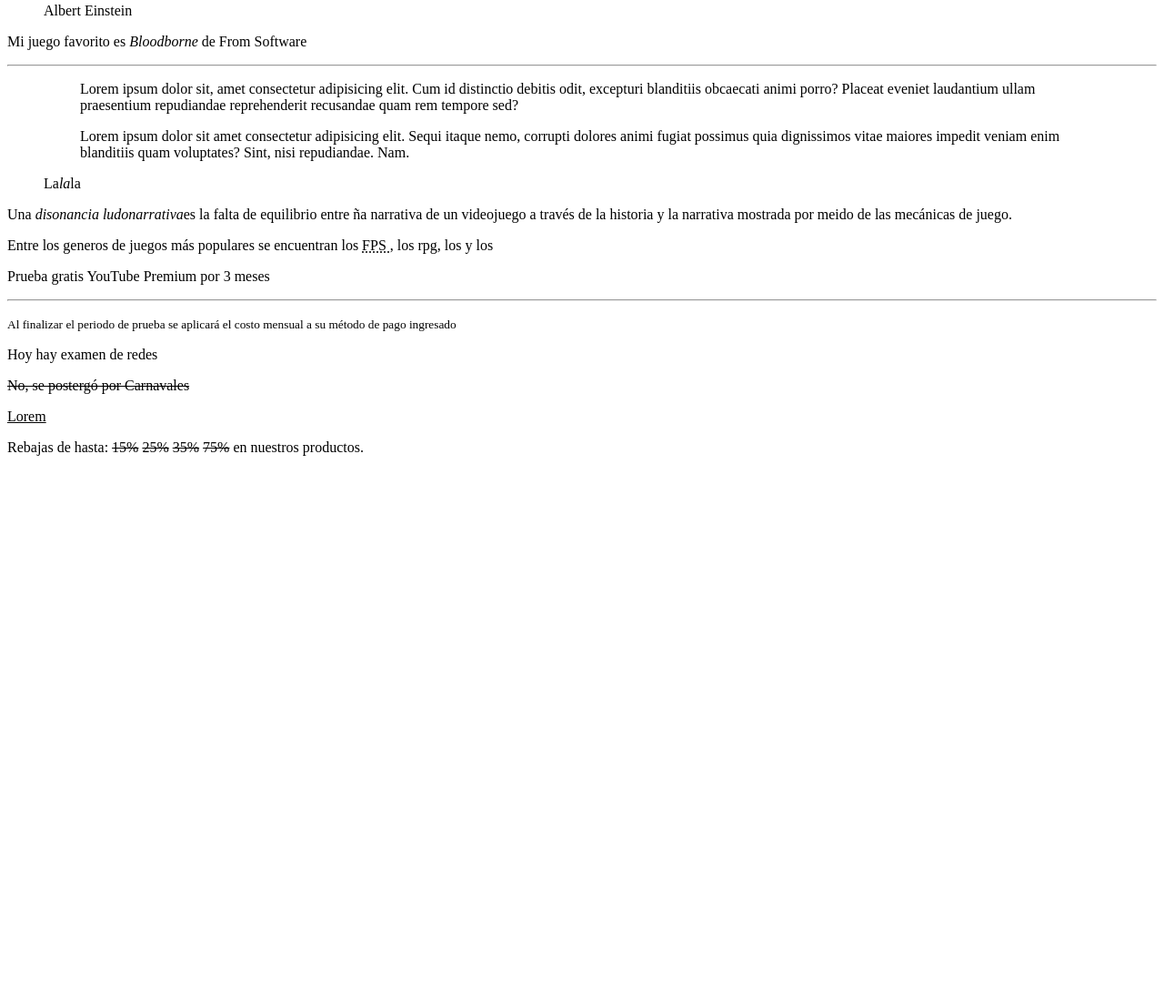
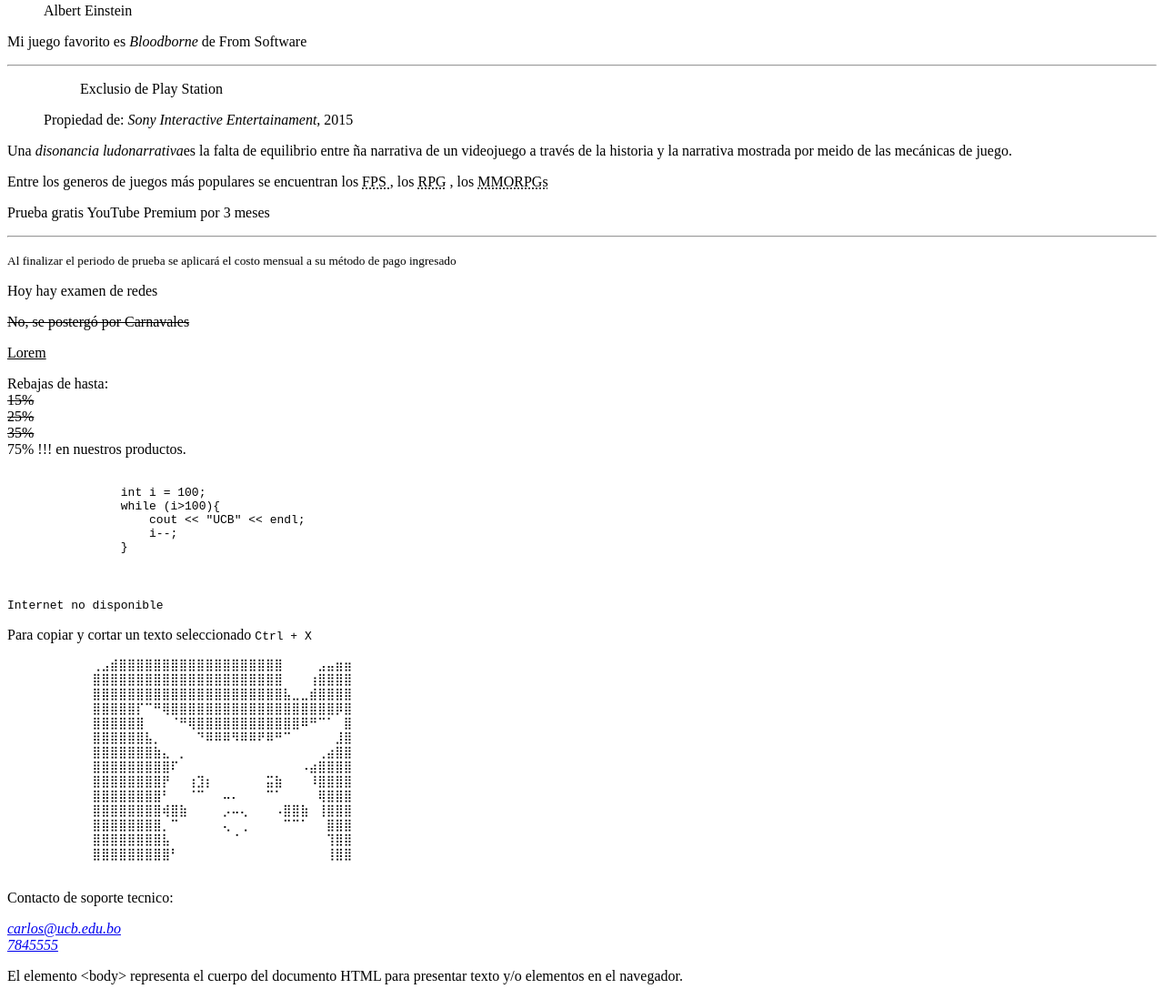
Before and after one commit to gandarillasNavia/ElmDeTexto, a plain HTML site: page index.html in a window 1280 px wide. Shown: the part 1238-2336 px from the top of the page at 91% size. Before the commit the page ends 1755 px from the top, so only its background shows below. Drawn offline with Linux system fonts and the light colour scheme.

Commit message:
Terminado

```diff
--- a/index.html
+++ b/index.html
@@ -97,15 +97,10 @@
         <figure>
             <blockquote>
                 <p>
-                    Lorem ipsum dolor sit, amet consectetur adipisicing elit. Cum id distinctio debitis odit, excepturi blanditiis obcaecati animi porro? Placeat eveniet laudantium ullam praesentium
-                    repudiandae reprehenderit recusandae quam rem tempore sed?
-                </p>
-                <p>
-                    Lorem ipsum dolor sit amet consectetur adipisicing elit. Sequi itaque nemo, corrupti dolores animi fugiat possimus quia dignissimos vitae maiores impedit veniam enim blanditiis
-                    quam voluptates? Sint, nisi repudiandae. Nam.
+                    Exclusio de Play Station
                 </p>
             </blockquote>
-        <figcaption> La<cite>la</cite>la</figcaption>
+        <figcaption> Propiedad de: <cite>Sony Interactive Entertainament</cite>, 2015</figcaption>
         </figure>
     </div>
 
@@ -120,7 +115,7 @@
     <div class="abreviatura">
         <p>
             Entre los generos de juegos más populares se encuentran los <abbr title="First Person Shooter"> FPS </abbr>
-            , los <abbr title="Role Play Games"></abbr> rpg, los <abbr title=""></abbr> y los <abbr title=""></abbr>
+            , los <abbr title="Role Play Games">RPG</abbr> , los <abbr title="Massive Multiplayer Role Play Games">MMORPGs</abbr>
         </p>
     </div>
 
@@ -140,17 +135,79 @@
 
     <div class="tachar-texto">
         <p>
-            Rebajas de hasta:
-            <s>15%</s>
-            <s>25%</s>
-            <s>35%</s>
-            <s>75%</s>
+            Rebajas de hasta: <br>
+
+            <s>15%</s> <br>
+            <s>25%</s> <br>
+            <s>35%</s> <br>
+            75% !!!
             en nuestros productos.
         </p>
     </div>
 
     <div class="codigo">
+        <pre>
+            <code class="codigo-vector">
+                int i = 100;
+                while (i>100){
+                    cout << "UCB" << endl;
+                    i--;
+                }
+            </code>
+        </pre>
+    </div>
 
+    <div class="salida-computadora">
+        <p>
+            <samp>
+                Internet no disponible
+            </samp>
+        </p>
+    </div>
+
+    <div class="entrada-usuario">
+        <p>
+            Para copiar y cortar un texto seleccionado
+            <kbd>
+                <kbd>Ctrl</kbd>
+                +
+                <kbd>X</kbd>
+            </kbd>
+        </p>
+    </div>
+
+    <div class="conservar-fortmato">
+        <pre>
+            ⢀⣠⣾⣿⣿⣿⣿⣿⣿⣿⣿⣿⣿⣿⣿⣿⣿⣿⣿⣿⣿⣿⠀⠀⠀⠀⣠⣤⣶⣶
+            ⣿⣿⣿⣿⣿⣿⣿⣿⣿⣿⣿⣿⣿⣿⣿⣿⣿⣿⣿⣿⣿⣿⠀⠀⠀⢰⣿⣿⣿⣿
+            ⣿⣿⣿⣿⣿⣿⣿⣿⣿⣿⣿⣿⣿⣿⣿⣿⣿⣿⣿⣿⣿⣿⣧⣀⣀⣾⣿⣿⣿⣿
+            ⣿⣿⣿⣿⣿⡏⠉⠛⢿⣿⣿⣿⣿⣿⣿⣿⣿⣿⣿⣿⣿⣿⣿⣿⣿⣿⣿⣿⡿⣿
+            ⣿⣿⣿⣿⣿⣿⠀⠀⠀⠈⠛⢿⣿⣿⣿⣿⣿⣿⣿⣿⣿⣿⣿⣿⠿⠛⠉⠁⠀⣿
+            ⣿⣿⣿⣿⣿⣿⣧⡀⠀⠀⠀⠀⠙⠿⠿⠿⠻⠿⠿⠟⠿⠛⠉⠀⠀⠀⠀⠀⣸⣿
+            ⣿⣿⣿⣿⣿⣿⣿⣷⣄⠀⡀⠀⠀⠀⠀⠀⠀⠀⠀⠀⠀⠀⠀⠀⠀⠀⢀⣴⣿⣿
+            ⣿⣿⣿⣿⣿⣿⣿⣿⣿⠏⠀⠀⠀⠀⠀⠀⠀⠀⠀⠀⠀⠀⠀⠀⠠⣴⣿⣿⣿⣿
+            ⣿⣿⣿⣿⣿⣿⣿⣿⡟⠀⠀⢰⣹⡆⠀⠀⠀⠀⠀⠀⣭⣷⠀⠀⠀⠸⣿⣿⣿⣿
+            ⣿⣿⣿⣿⣿⣿⣿⣿⠃⠀⠀⠈⠉⠀⠀⠤⠄⠀⠀⠀⠉⠁⠀⠀⠀⠀⢿⣿⣿⣿
+            ⣿⣿⣿⣿⣿⣿⣿⣿⢾⣿⣷⠀⠀⠀⠀⡠⠤⢄⠀⠀⠀⠠⣿⣿⣷⠀⢸⣿⣿⣿
+            ⣿⣿⣿⣿⣿⣿⣿⣿⡀⠉⠀⠀⠀⠀⠀⢄⠀⢀⠀⠀⠀⠀⠉⠉⠁⠀⠀⣿⣿⣿
+            ⣿⣿⣿⣿⣿⣿⣿⣿⣧⠀⠀⠀⠀⠀⠀⠀⠈⠀⠀⠀⠀⠀⠀⠀⠀⠀⠀⢹⣿⣿
+            ⣿⣿⣿⣿⣿⣿⣿⣿⣿⠃⠀⠀⠀⠀⠀⠀⠀⠀⠀⠀⠀⠀⠀⠀⠀⠀⠀⢸⣿⣿
+        </pre>
+    </div>
+
+    <div class="contacto">
+        <p>Contacto de soporte tecnico:</p>
+        <address>
+            <a href="soporte.tecnico@ucb.edu.bp">carlos@ucb.edu.bo</a> <br>
+            <a href="tel+591">7845555</a>
+        </address>
+    </div>
+
+    <div class="caracteres-especiales">
+        <p>
+            El elemento &lt;body&gt; representa el cuerpo del documento
+            HTML para presentar texto y/o elementos en el navegador.
+        </p>
     </div>
 </body>
 </html>
```
Lines whose indentation alone changed are shown as unchanged.
